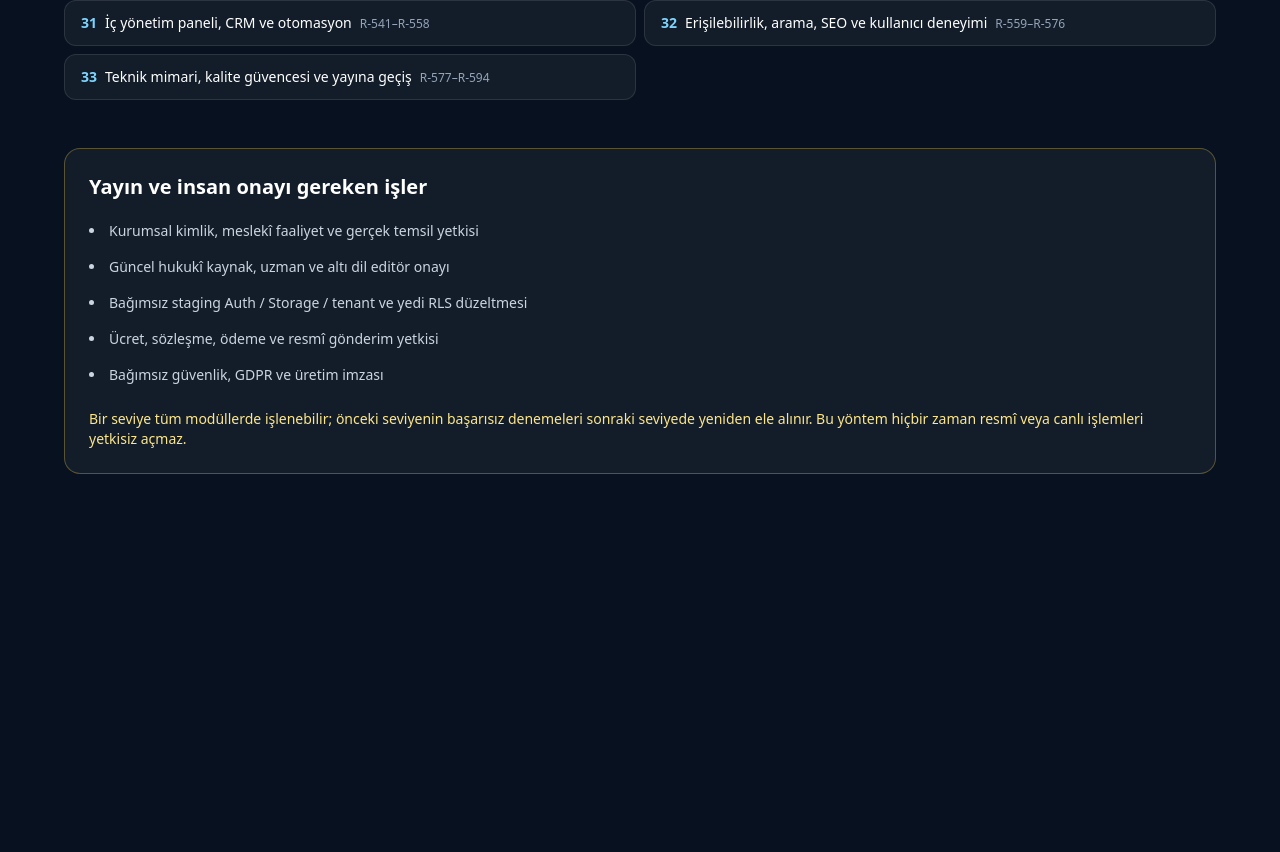
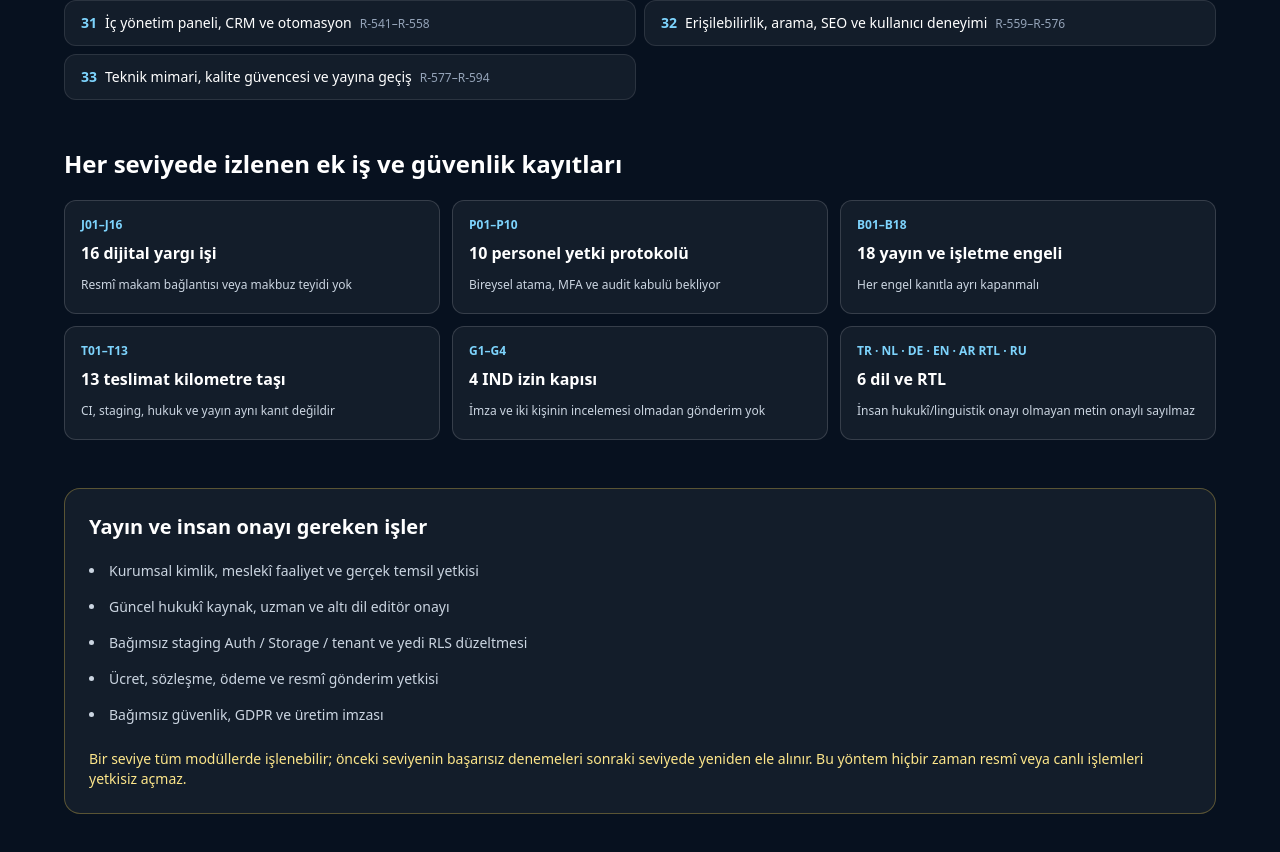
Before and after one commit to netadalet-oss/avofis-platform, a Next.js app in the folder portal/: page /seviye-1-onizleme in a window 1280 px wide. Shown: the part 3883-4735 px from the top of the page. Before the commit the page ends 4397 px from the top, so only its background shows below. Built offline with nearby package versions, Linux system fonts and the light colour scheme; no server answers.

Commit message:
feat(s1): expose justice, staff, blockers, milestones, IND approvals and six languages in full-app preview

```diff
--- a/portal/src/app/seviye-1-onizleme/page.tsx
+++ b/portal/src/app/seviye-1-onizleme/page.tsx
@@ -189,6 +189,26 @@ export default function WholeProductLevelOnePreview() {
           </ol>
         </section>
 
+        <section className="mt-12" aria-labelledby="parallel-tracks">
+          <h2 id="parallel-tracks" className="text-2xl font-semibold">Her seviyede izlenen ek iş ve güvenlik kayıtları</h2>
+          <div className="mt-5 grid gap-3 sm:grid-cols-2 lg:grid-cols-3">
+            {[
+              ["J01–J16", "16 dijital yargı işi", "Resmî makam bağlantısı veya makbuz teyidi yok"],
+              ["P01–P10", "10 personel yetki protokolü", "Bireysel atama, MFA ve audit kabulü bekliyor"],
+              ["B01–B18", "18 yayın ve işletme engeli", "Her engel kanıtla ayrı kapanmalı"],
+              ["T01–T13", "13 teslimat kilometre taşı", "CI, staging, hukuk ve yayın aynı kanıt değildir"],
+              ["G1–G4", "4 IND izin kapısı", "İmza ve iki kişinin incelemesi olmadan gönderim yok"],
+              ["TR · NL · DE · EN · AR RTL · RU", "6 dil ve RTL", "İnsan hukukî/linguistik onayı olmayan metin onaylı sayılmaz"]
+            ].map(([id, title, note]) => (
+              <div key={id} className="rounded-xl border border-white/15 bg-white/5 p-4">
+                <p className="text-xs font-semibold text-sky-300">{id}</p>
+                <h3 className="mt-2 font-semibold">{title}</h3>
+                <p className="mt-2 text-xs leading-6 text-slate-300">{note}</p>
+              </div>
+            ))}
+          </div>
+        </section>
+
         <section className="mt-12 rounded-2xl border border-amber-300/30 bg-white/5 p-6" aria-labelledby="human-review">
           <h2 id="human-review" className="text-xl font-semibold">Yayın ve insan onayı gereken işler</h2>
           <ul className="mt-4 list-inside list-disc space-y-2 text-sm leading-7 text-slate-300">
```
